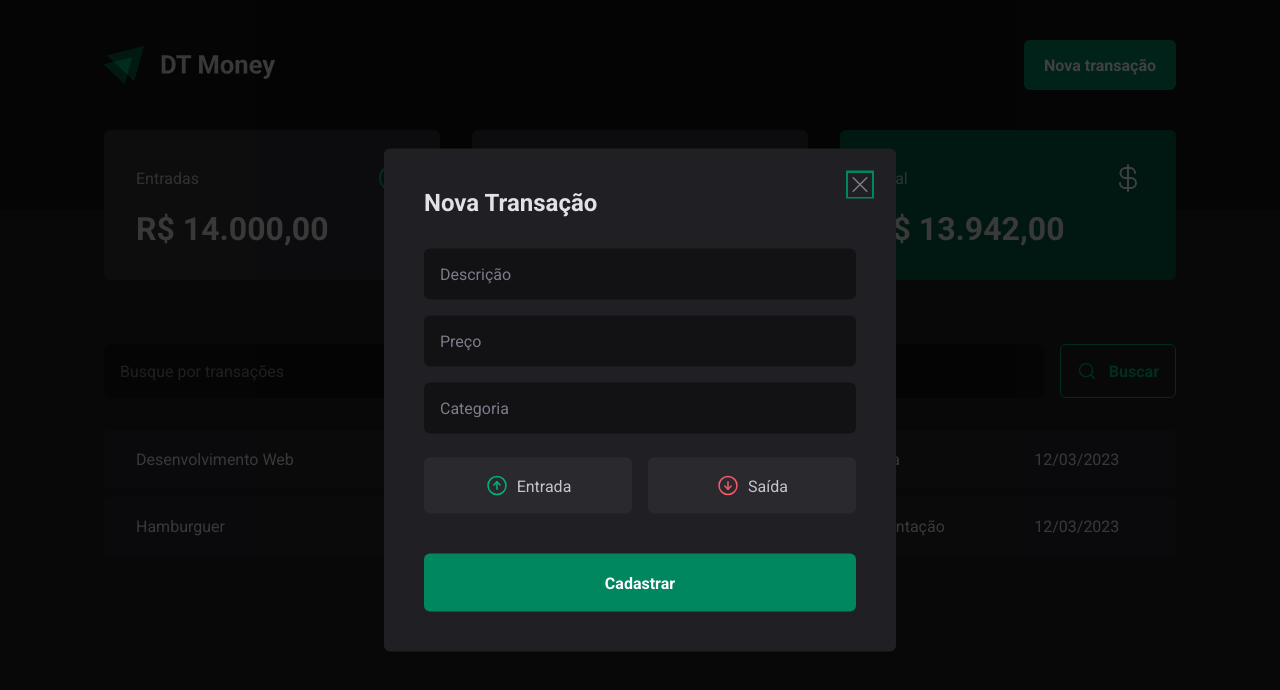
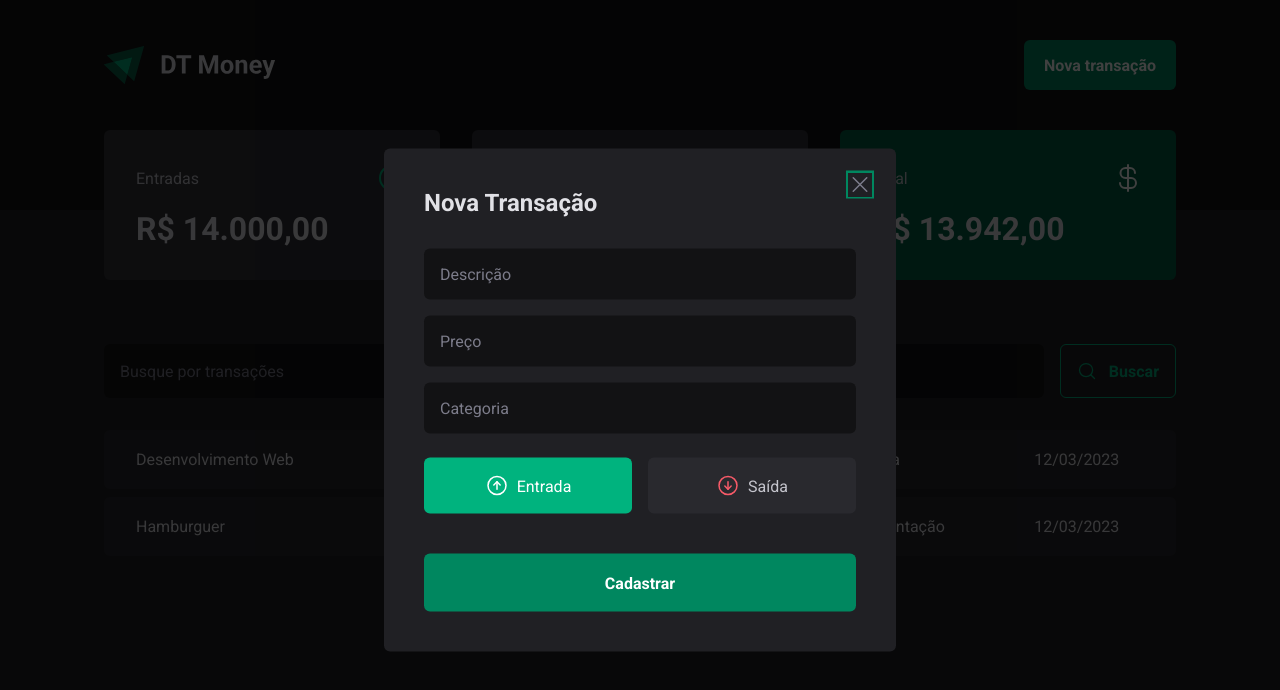
Before and after one commit to WEBGITbruno-ferreira/Desafio02-Ignite2023, a React (Vite) app in the folder 03-dt-money/: page / in a window 1280 px wide. Both pictures are taken after a click on the button "Nova transação". Shown: the top 690 px of the page. Built offline with nearby package versions, Linux system fonts and the light colour scheme; data requests are answered from the project's data file.

Commit message:
Finalizado fetch, vou trocar paraaxios

```diff
--- a/03-dt-money/package.json
+++ b/03-dt-money/package.json
@@ -14,6 +14,7 @@
     "@radix-ui/react-dialog": "^1.0.3",
     "@radix-ui/react-radio-group": "^1.1.2",
     "@types/styled-components": "^5.1.26",
+    "axios": "^1.3.4",
     "json-server": "^0.17.2",
     "phosphor-react": "^1.4.1",
     "react": "^18.2.0",
--- a/03-dt-money/src/components/NewTransactionModal/index.tsx
+++ b/03-dt-money/src/components/NewTransactionModal/index.tsx
@@ -5,21 +5,23 @@ import * as RadioGroup from '@radix-ui/react-radio-group'
 import * as z from 'zod'
 import { useForm } from 'react-hook-form'
 import { zodResolver } from '@hookform/resolvers/zod'
+import { Controller } from 'react-hook-form'
 
 
 const newTransactionFormSchema = z.object({
   description: z.string(),
   price: z.number(),
   category: z.string(),
-  //type: z.enum(['income' , 'outcome'])
+  type: z.enum(['income' , 'outcome'])
 })
 
 type NewTransactionFormInputs = z.infer<typeof newTransactionFormSchema>
 
 
 export function NewTransactionModal() {
-const {register, handleSubmit, formState : {isSubmitting}}  = useForm<NewTransactionFormInputs>({
+const {control, register, handleSubmit, formState : {isSubmitting}}  = useForm<NewTransactionFormInputs>({
   resolver: zodResolver(newTransactionFormSchema),
+  defaultValues : { type : 'income'}
 })
 
 async function handleCreateNewTransaction(data : NewTransactionFormInputs) {
@@ -58,15 +60,22 @@ async function handleCreateNewTransaction(data : NewTransactionFormInputs) {
           {...register('category')}
           />
 
-          <TransactionType>
+          <Controller
+            control={control}
+            name="type"
+            render={({field})=>{
+             /*   console.log(field) */
+              return (
+
+              <TransactionType onValueChange={field.onChange} value={field.value} >   {/* ver radix UI para ver possibilidades*/ }
+                    <TransactionButton variant='income' value='income' > <ArrowCircleUp size={24}/> Entrada</TransactionButton>
+                    <TransactionButton variant='outcome' value='outcome'> <ArrowCircleDown size={24}/> Saída</TransactionButton>
+              </TransactionType>
+              )
+            }}
 
 
-              <TransactionButton variant='income' value='income' > <ArrowCircleUp size={24}/> Entrada</TransactionButton>
-              <TransactionButton variant='outcome' value='outcome'> <ArrowCircleDown size={24}/> Saída</TransactionButton>
-
-
-
-          </TransactionType>
+            />
 
           <button type='submit' disabled={isSubmitting}> Cadastrar</button>
         </form>
--- a/03-dt-money/src/components/SearchForm/index.tsx
+++ b/03-dt-money/src/components/SearchForm/index.tsx
@@ -3,6 +3,8 @@ import {MagnifyingGlass} from 'phosphor-react'
 import { useForm } from "react-hook-form";
 import * as z from 'zod'
 import { zodResolver} from '@hookform/resolvers/zod';
+import { useContext } from "react";
+import { TransactionsContext } from "../../context/TransactionContext";
 
 const searchFormSchema = z.object({
   query: z.string()
@@ -12,14 +14,18 @@ type SearchFormInputs = z.infer<typeof searchFormSchema>
 
 export function  SearchForm () {
 
+  const {fetchTransactions} = useContext(TransactionsContext);
+
   const {register, handleSubmit, formState : {isSubmitting}} = useForm<SearchFormInputs>(
     {resolver : zodResolver(searchFormSchema)}
   )
 
   async function handleSearchTransaction(data: SearchFormInputs) {
 
-    await new Promise (resolve => setTimeout(resolve, 2000))
-      console.log(data)
+    console.log('data.query',data.query);
+    await fetchTransactions(data.query);
+
+
    }
 
 
--- a/03-dt-money/src/context/TransactionContext.tsx
+++ b/03-dt-money/src/context/TransactionContext.tsx
@@ -15,6 +15,7 @@ interface Transaction {
 
 interface TransactionContextType {
   transactions: Transaction[];
+  fetchTransactions : ( query ?: string)=> Promise<void>
 
 }
 
@@ -24,6 +25,7 @@ export const TransactionsContext = createContext<TransactionContextType>({} as T
 
 interface TransactionProviderProps {
   children: ReactNode;
+
 }
 
 
@@ -31,24 +33,41 @@ export function TransactionsProvider({ children }: TransactionProviderProps) {
 
 
     const [transactions, setTransactions] = useState<Transaction[]>([]);
-    async function loadTransactions() {
 
-       await fetch('http://localhost:3335/transactions')
-          .then(response => response.json())
-          .then(data => setTransactions(data))
+
+    async function fetchTransactions(query ?: string) {
+
+    const url = new URL('http://localhost:3335/transactions');
+
+    if (query) {
+      url.searchParams.append('q', query);
+    }
+
+
+    const response =    await fetch(url)
+
+
+    console.log('TransactionsProvider', response)
+
+    const data = await response.json();
+
+    console.log('TransactionsProvider', data)
+
+    setTransactions(data);
+
 
 
     }
 
     useEffect(() => {
-       loadTransactions()
+       fetchTransactions()
 
 
     }, []);
 
   return (
 
-    <TransactionsContext.Provider value={{ transactions }}>
+    <TransactionsContext.Provider value={{ transactions, fetchTransactions }}>
       {children}
     </TransactionsContext.Provider>
   )
--- /dev/null
+++ b/03-dt-money/src/lib/axios.ts
@@ -0,0 +1,6 @@
+import axios from 'axios';
+
+
+export const api = axios.create({
+  baseURL: 'http://localhost:3335',
+});
```
Also changed, not shown: 2 other files (tests, documents, lock files or other folders).
